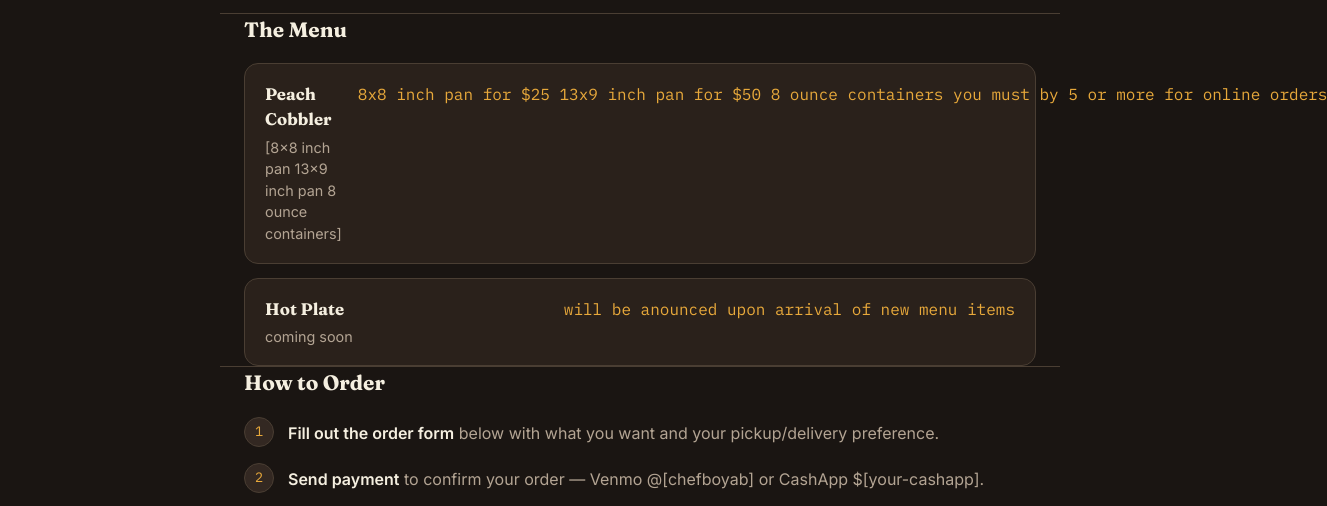
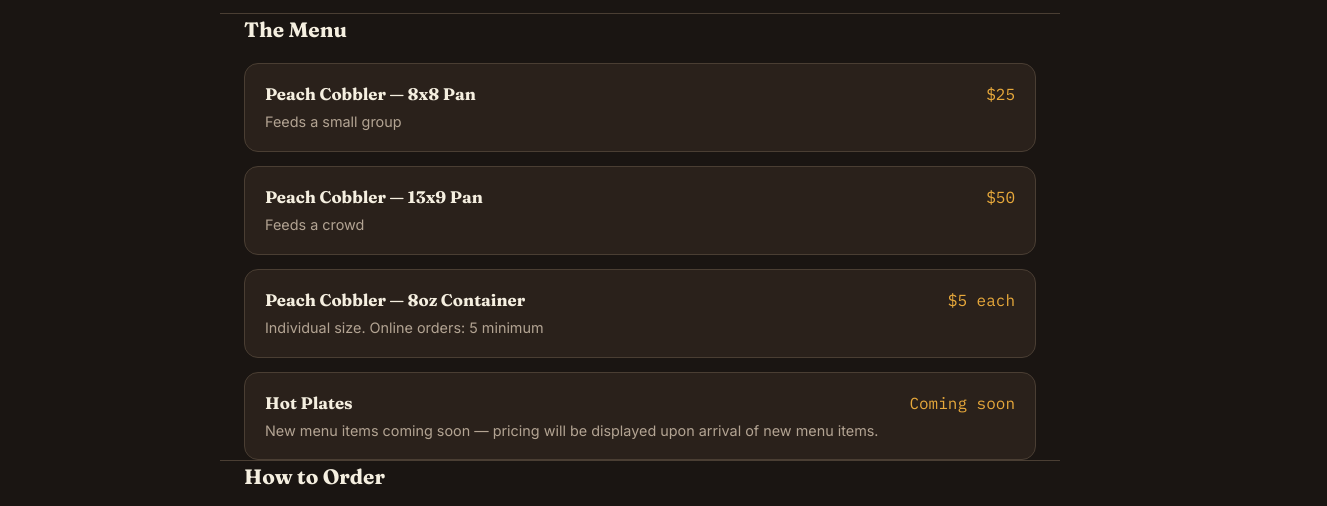
Before and after one commit to Abenlewis1987/abenlewis1987.github.io, a plain HTML site: page order.html in a window 1280 px wide. Shown: the part 248-754 px from the top of the page, 1327 px wide, since content can reach past the window. Drawn offline with Linux system fonts and the light colour scheme.

Commit message:
Update order.html

```diff
--- a/order.html
+++ b/order.html
@@ -104,17 +104,31 @@
   <div class="menu-list">
     <div class="menu-row">
       <div class="item">
-        <h3>Peach Cobbler</h3>
-        <p>[8x8 inch pan 13x9 inch pan 8 ounce containers]</p>
+        <h3>Peach Cobbler — 8x8 Pan</h3>
+        <p>Feeds a small group</p>
       </div>
-      <div class="price">8x8 inch pan for $25 13x9 inch pan for $50 8 ounce containers you must by 5 or more for online orders</div>
+      <div class="price">$25</div>
     </div>
     <div class="menu-row">
       <div class="item">
-        <h3>Hot Plate</h3>
-        <p>coming soon</p>
+        <h3>Peach Cobbler — 13x9 Pan</h3>
+        <p>Feeds a crowd</p>
       </div>
-      <div class="price">will be anounced upon arrival of new menu items</div>
+      <div class="price">$50</div>
+    </div>
+    <div class="menu-row">
+      <div class="item">
+        <h3>Peach Cobbler — 8oz Container</h3>
+        <p>Individual size. Online orders: 5 minimum</p>
+      </div>
+      <div class="price">$5 each</div>
+    </div>
+    <div class="menu-row">
+      <div class="item">
+        <h3>Hot Plates</h3>
+        <p>New menu items coming soon — pricing will be displayed upon arrival of new menu items.</p>
+      </div>
+      <div class="price">Coming soon</div>
     </div>
   </div>
 </section>
@@ -128,7 +142,7 @@
     </div>
     <div class="step">
       <div class="step-num"></div>
-      <p><strong>Send payment</strong> to confirm your order — Venmo @[chefboyab] or CashApp $[your-cashapp].</p>
+      <p><strong>Send payment</strong> to confirm your order — Venmo <a href="https://venmo.com/chefboyab" target="_blank" rel="noopener">@chefboyab</a>.</p>
     </div>
     <div class="step">
       <div class="step-num"></div>
@@ -144,7 +158,7 @@
     Order form goes here — link on the way.
   </div>
   <div class="contact-row">
-    <a class="btn btn-primary" href="mailto:aaronbenjaminco@gmail.com?subject=Order%20Inquiry">Email an order instead</a>
+    <a class="btn btn-primary" href="mailto:hello@chefboyab.com?subject=Order%20Inquiry">Email an order instead</a>
     <a class="btn btn-ghost" href="/">Back to site</a>
   </div>
 </section>
```
